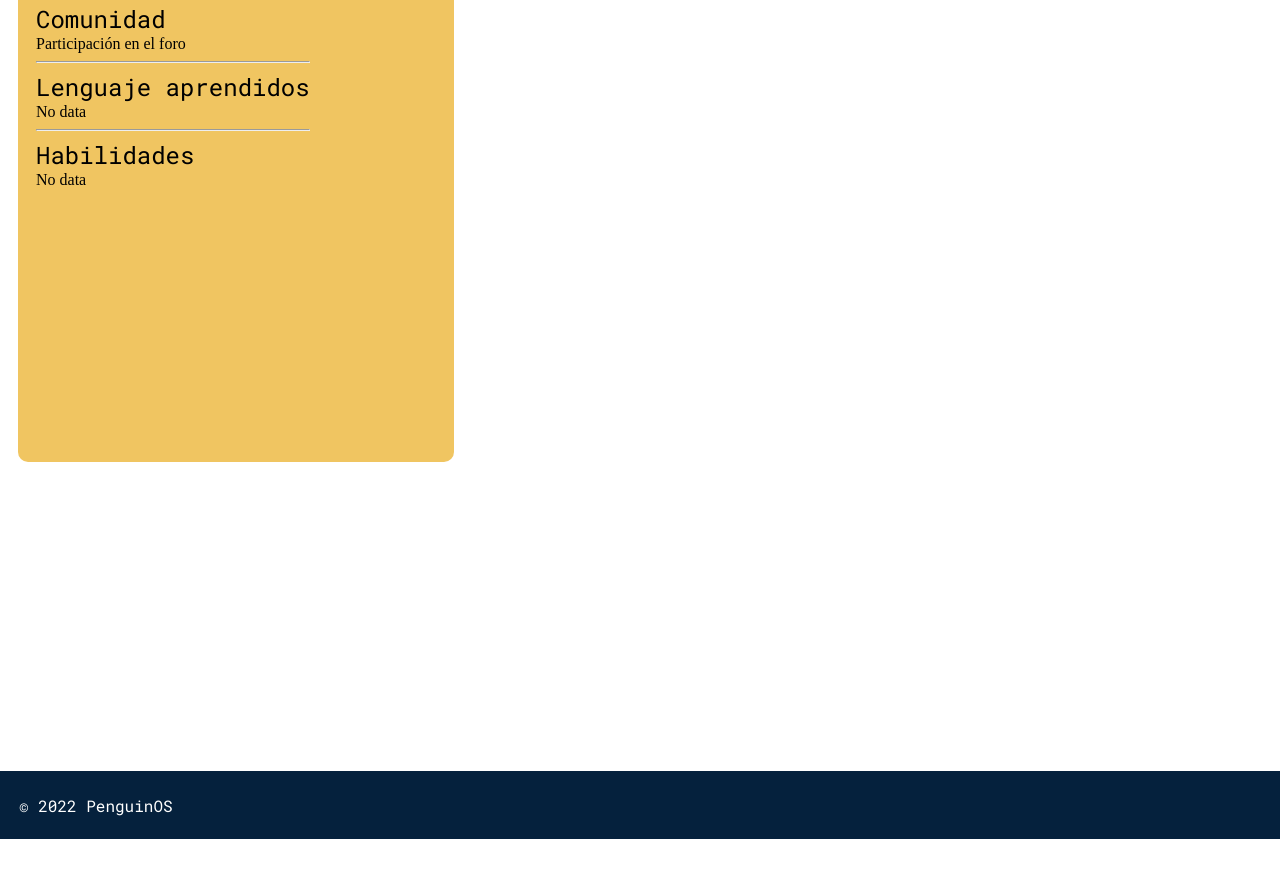
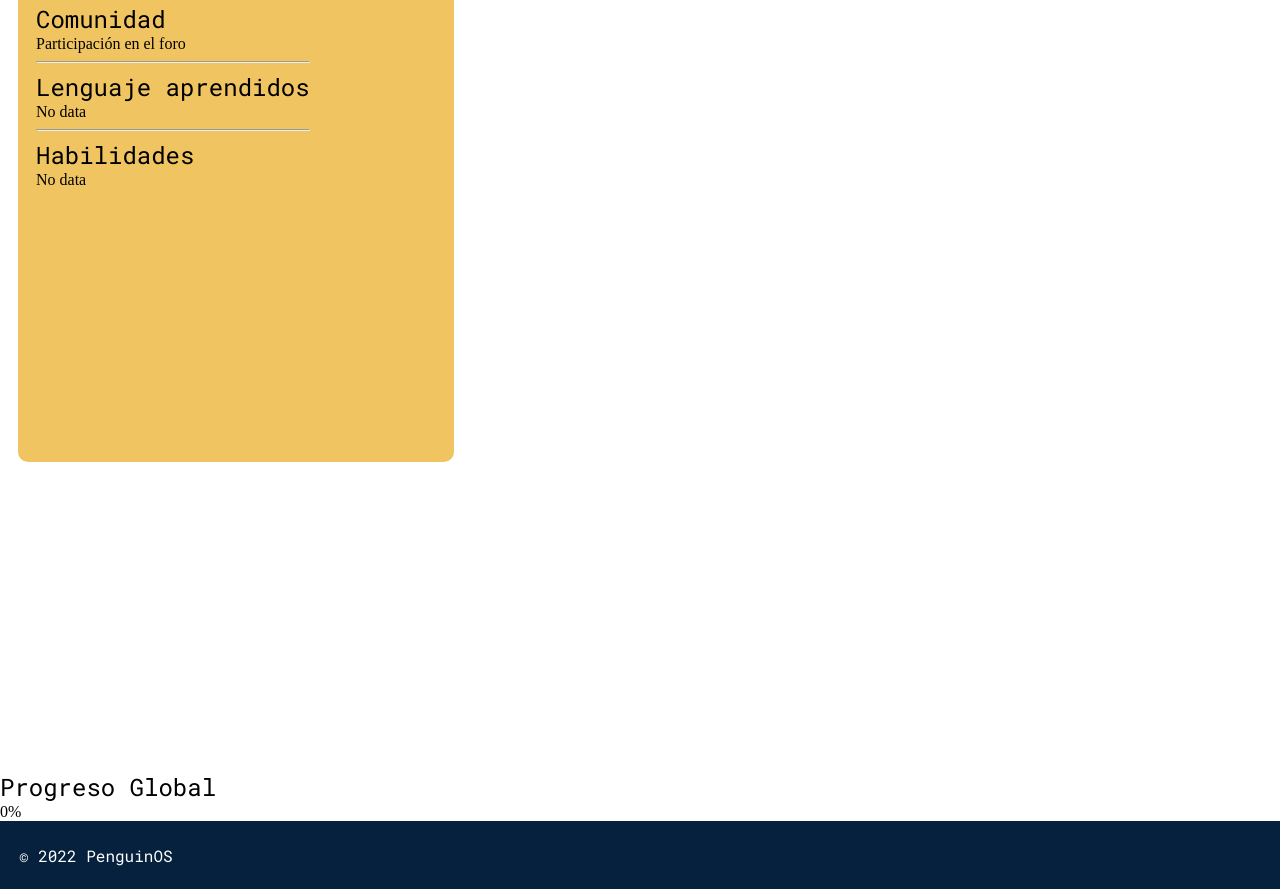
Before and after one commit to SofiaGMiranda/JUAN, a plain HTML site: page profile.html in a window 1280 px wide. Shown: the part 532-1421 px from the top of the page. Before the commit the page ends 1371 px from the top, so only its background shows below. Drawn offline with Linux system fonts and the light colour scheme.

Commit message:
Global_Progress - HTML

```diff
--- a/profile.html
+++ b/profile.html
@@ -99,6 +99,13 @@
     </div>
 
 </div>
-
+<div class="general_progress">
+    <div id="titleGProgress" class="title">Progreso Global</div>
+    <div class="progressG">
+        <div class="circular_progress">
+            <span class="progress-value">0%</span>
+        </div>
+    </div>
+</div>
 <my-footer></my-footer>
 </html>
```
